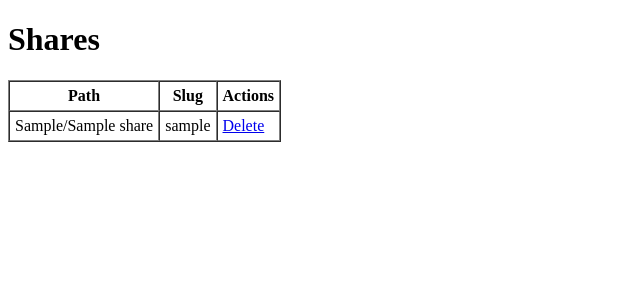
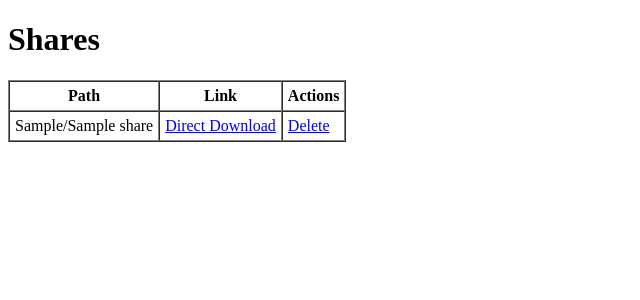
Before and after one commit to dpk2442/filelink, a Django app: page /shares in a window 1280 px wide. Shown: the part 47-347 px from the top of the page, without its empty margins (0-640 px from the left). Run offline with Django 5.2, Linux system fonts and the light colour scheme; a user stored in the database is signed in; tables that the repository leaves empty hold one stand-in row (values such as "Sample post").

Commit message:
add ability to download a share

```diff
--- a/filelink/settings/dev.py
+++ b/filelink/settings/dev.py
@@ -9,3 +9,8 @@ TIME_ZONE = "America/Los_Angeles"
 # Use project folder as fallback for local testing
 FL_FILES_PATH = Path(os.environ["FL_FILES_PATH"]).resolve() \
     if "FL_FILES_PATH" in os.environ else BASE_DIR
+
+# Sendfile settings
+
+SENDFILE_ROOT = FL_FILES_PATH
+SENDFILE_BACKEND = "django_sendfile.backends.development"
--- a/pyproject.toml
+++ b/pyproject.toml
@@ -2,7 +2,7 @@
 requires-python = ">=3.12"
 name = "filelink"
 version = "0.1.0"
-dependencies = ["Django"]
+dependencies = ["Django", "django-sendfile2"]
 
 [project.optional-dependencies]
 dev = ["autopep8", "pip-tools", "pytest-django"]
--- a/requirements.txt
+++ b/requirements.txt
@@ -7,6 +7,10 @@
 asgiref==3.8.1
     # via django
 django==5.0.6
+    # via
+    #   django-sendfile2
+    #   filelink (pyproject.toml)
+django-sendfile2==0.7.1
     # via filelink (pyproject.toml)
 sqlparse==0.5.0
     # via django
--- a/requirements_dev.txt
+++ b/requirements_dev.txt
@@ -13,6 +13,10 @@ build==1.2.1
 click==8.1.7
     # via pip-tools
 django==5.0.6
+    # via
+    #   django-sendfile2
+    #   filelink (pyproject.toml)
+django-sendfile2==0.7.1
     # via filelink (pyproject.toml)
 iniconfig==2.0.0
     # via pytest
--- a/shares/templates/shares/shares.html
+++ b/shares/templates/shares/shares.html
@@ -5,7 +5,7 @@
     <thead>
         <tr>
             <th>Path</th>
-            <th>Slug</th>
+            <th>Link</th>
             <th>Actions</th>
         </tr>
     </thead>
@@ -13,7 +13,7 @@
         {% for share in shares %}
         <tr>
             <td>{% if share.directory %}{{ share.directory }}/{% endif %}{{ share.name }}</td>
-            <td>{{ share.slug }}</td>
+            <td><a href="{% url "shares:download_share" share.slug %}">Direct Download</a></td>
             <td><a href="{% url "shares:delete_share" share.id %}">Delete</a></td>
         </tr>
         {% endfor %}
--- a/shares/urls.py
+++ b/shares/urls.py
@@ -10,4 +10,5 @@ urlpatterns = [
     path("shares/new", views.new_share, name="new_share"),
     path("shares/<int:share_id>/delete",
          views.delete_share, name="delete_share"),
+    path("download/<share_slug>", views.download_share, name="download_share"),
 ]
--- a/shares/views.py
+++ b/shares/views.py
@@ -1,9 +1,11 @@
 from pathlib import Path
 
+from django.conf import settings
 from django.contrib.auth.decorators import login_required
-from django.http import HttpRequest, HttpResponse
+from django.http import HttpRequest
 from django.shortcuts import get_list_or_404, get_object_or_404, redirect, render, resolve_url
 from django.views.decorators.http import require_GET
+from django_sendfile import sendfile
 
 from shares import actions, forms, models
 from shares.exceptions import InvalidRequestPathException
@@ -79,3 +81,12 @@ def delete_share(request: HttpRequest, share_id: int):
         title="Delete Share",
         share=share,
     ))
+
+
+@require_GET
+def download_share(request: HttpRequest, share_slug: str):
+    share = get_object_or_404(models.Share, slug=share_slug)
+    root_path: Path = settings.FL_FILES_PATH
+    share_path = f"{share.directory}/{share.name}" \
+        if share.directory else share.name
+    return sendfile(request, (root_path / share_path).as_posix(), attachment=True, attachment_filename=share.name)
```
Also changed, not shown: shares/tests/test_views.py (+39 -3 lines), shares/tests/utils.py (+7 -0 lines).
